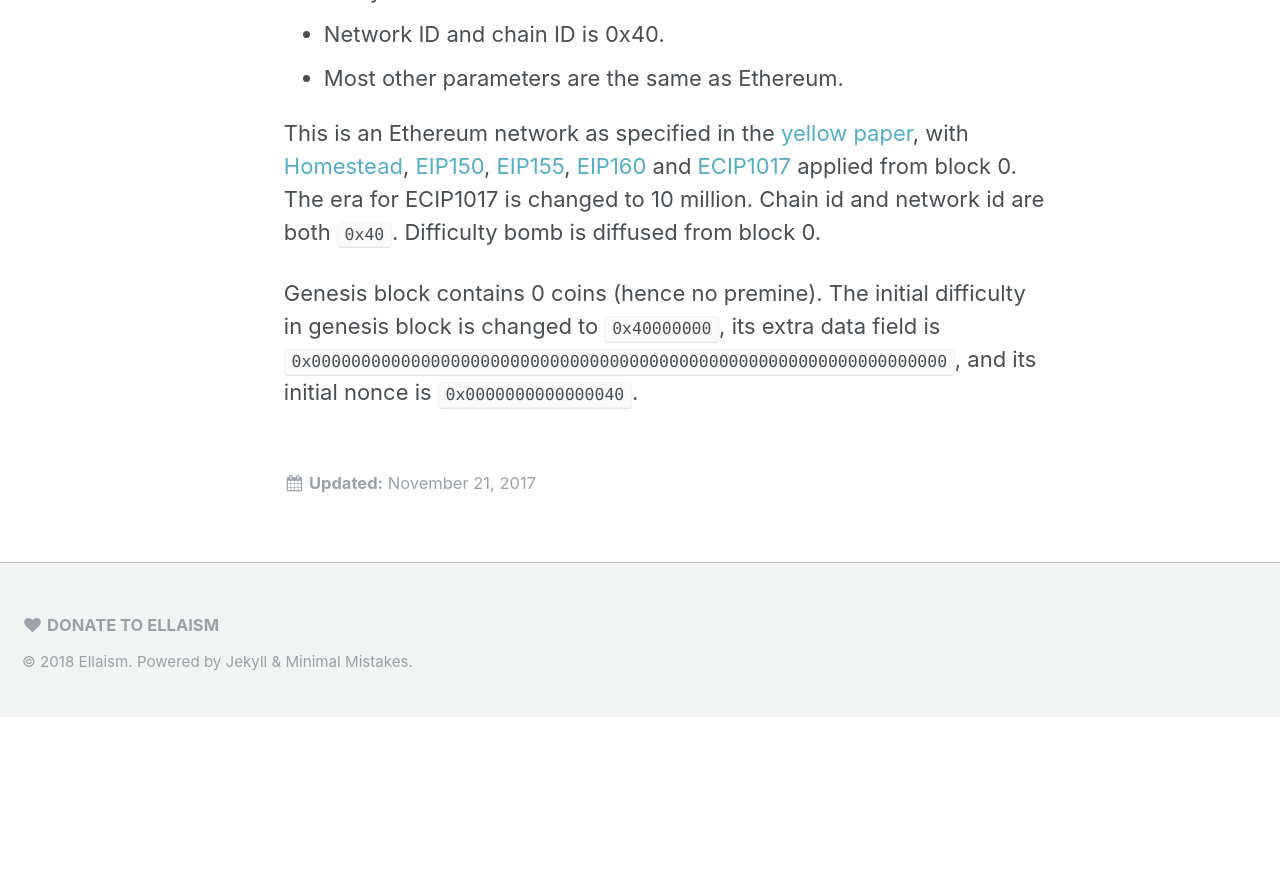
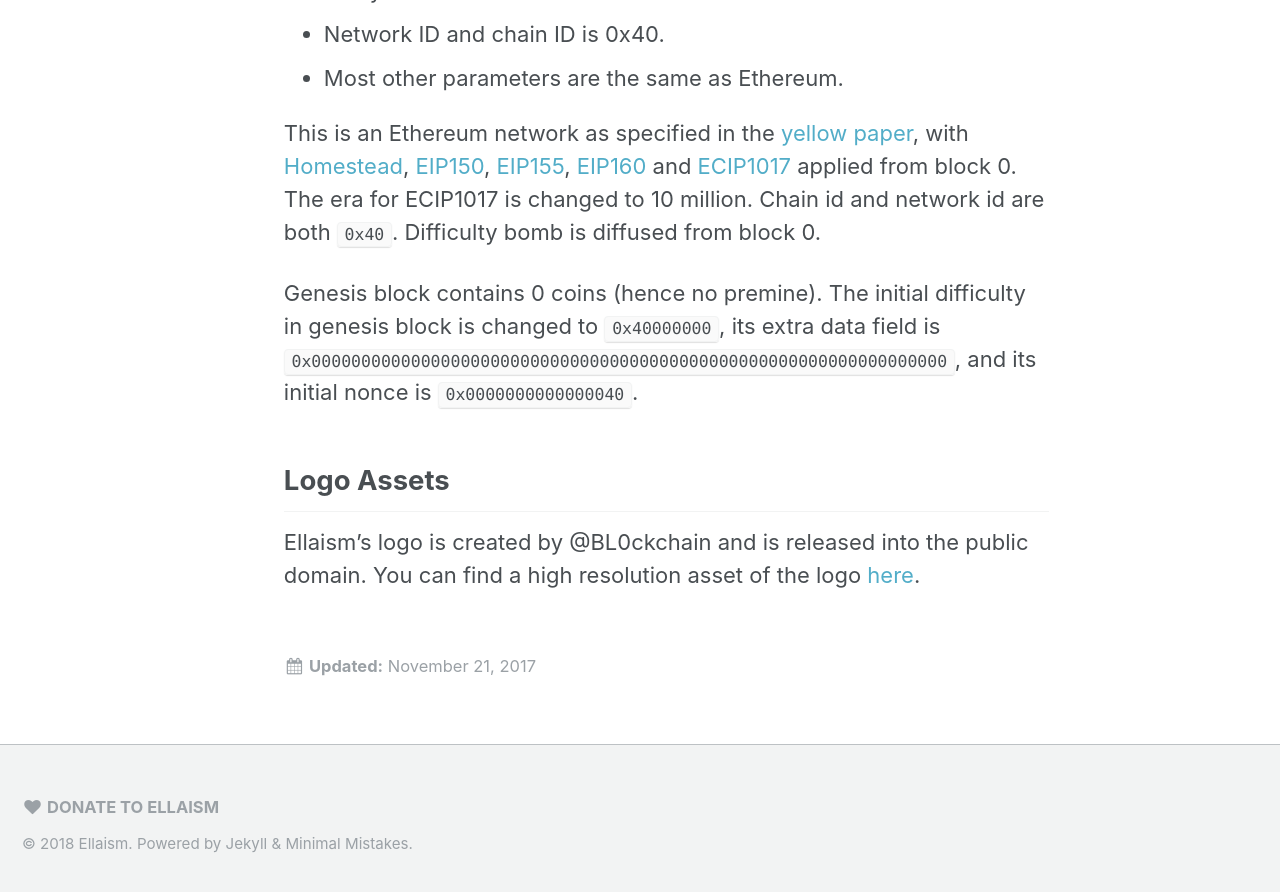
Before and after one commit to ellaism/ellaism.org, a Jekyll site: the page built from _pages/about.md, in a window 1280 px wide and 900 px high, scrolled down 3476 px. Shown: the top 892 px of the window. Built offline with Jekyll 4.4.1, drawn with Linux system fonts in a browser that asks for light colours; before the commit the page ends 4193 px from its top, so only the background shows below that.

Commit message:
Add logo assets license

```diff
--- a/_pages/about.md
+++ b/_pages/about.md
@@ -99,3 +99,7 @@
 genesis block is changed to `0x40000000`, its extra data field is
 `0x0000000000000000000000000000000000000000000000000000000000000000`, and its
 initial nonce is `0x0000000000000040`.
+
+## Logo Assets
+
+Ellaism's logo is created by @BL0ckchain and is released into the public domain. You can find a high resolution asset of the logo [here](https://ellaism.org/images/logo.png).
```
